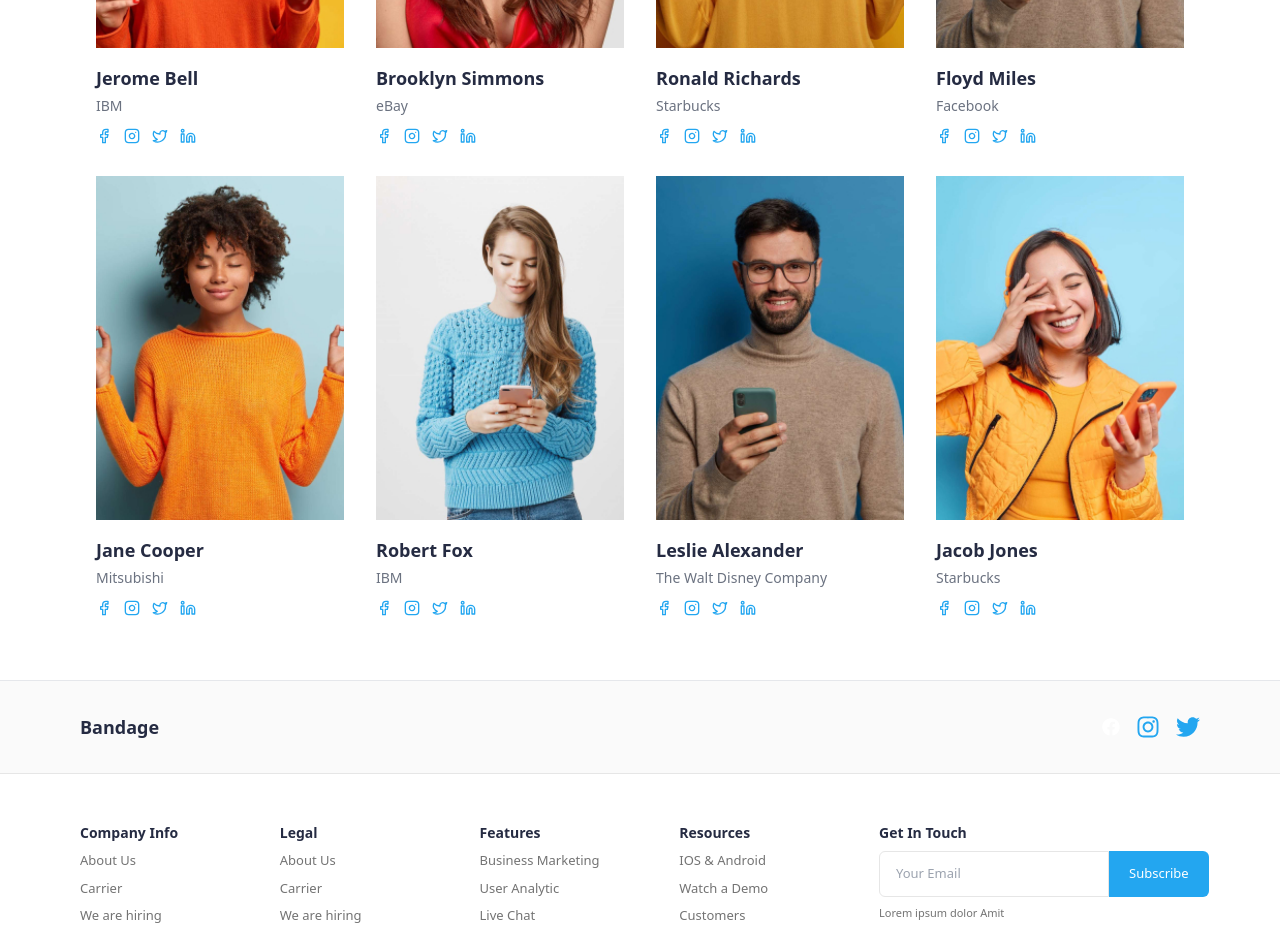
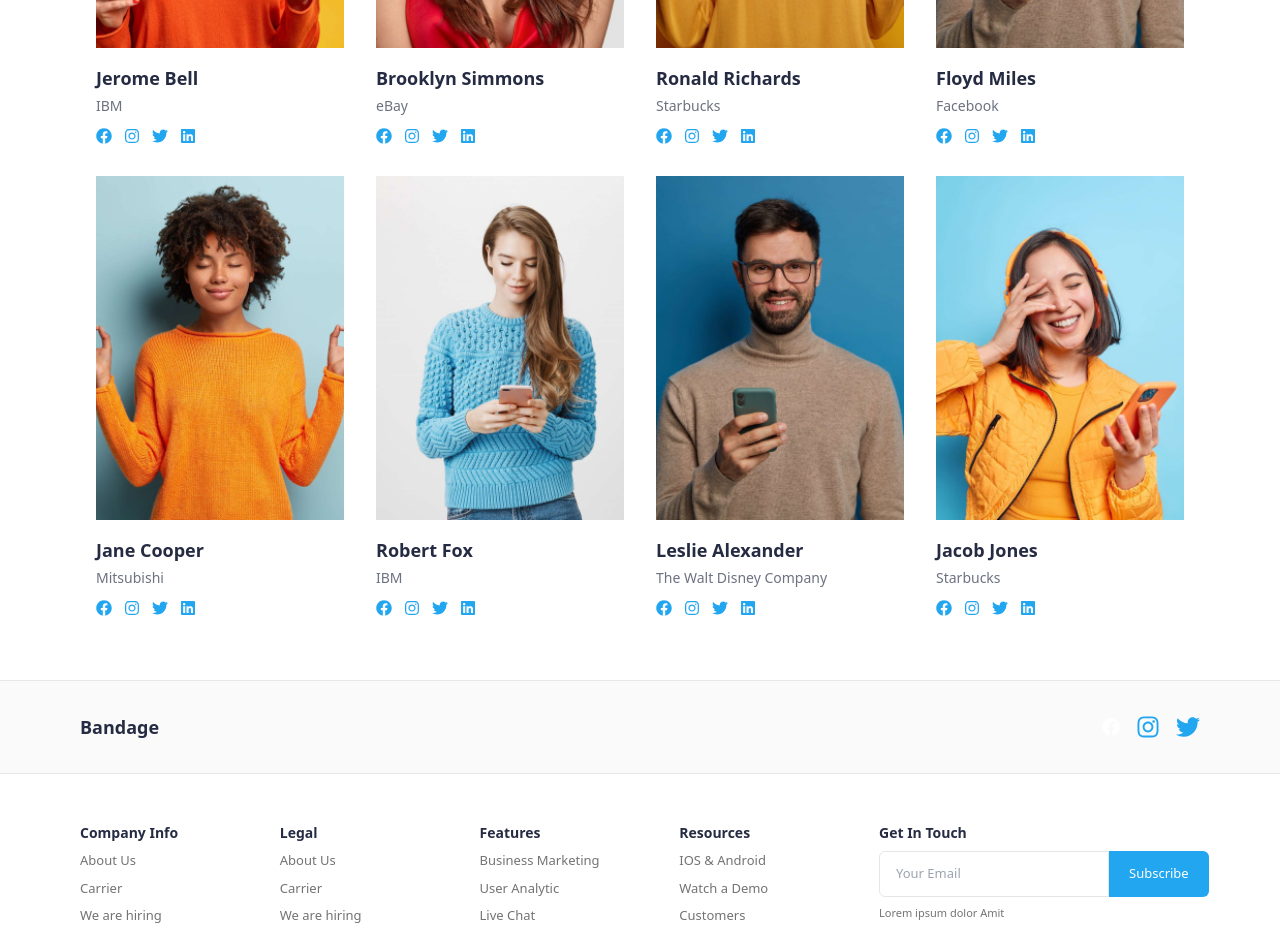
Before and after one commit to tolga-kaymaz/e-commerce, a React (Vite) app: page /team in a window 1280 px wide. Shown: the part 1480-2405 px from the top of the page. Built offline with nearby package versions, Linux system fonts and the light colour scheme; no server answers.

Commit message:
fix team page icons

```diff
--- a/src/pages/TeamPage.jsx
+++ b/src/pages/TeamPage.jsx
@@ -1,6 +1,6 @@
 import { Link } from "react-router-dom"
 import { ChevronRight } from "lucide-react"
-import { Twitter, Facebook, Instagram, Linkedin } from "lucide-react"
+import { FaFacebook, FaInstagram, FaTwitter, FaLinkedin } from "react-icons/fa"
 
  import team1 from "../assets/images/team1.jpg"
 import team2 from "../assets/images/team2.jpg"
@@ -95,16 +95,16 @@ function TeamPage() {
                 <p className="text-sm text-gray-500">{member.company}</p>
                 <div className="flex items-center gap-3 mt-2">
   <a href="https://facebook.com" target="_blank" rel="noreferrer">
-                    <Facebook size={16} className="text-[#23A6F0] hover:opacity-75" />
+    <FaFacebook size={16} className="text-[#23A6F0] hover:opacity-75" />
   </a>
   <a href="https://instagram.com" target="_blank" rel="noreferrer">
-                    <Instagram size={16} className="text-[#23A6F0] hover:opacity-75" />
+    <FaInstagram size={16} className="text-[#23A6F0] hover:opacity-75" />
   </a>
   <a href="https://twitter.com" target="_blank" rel="noreferrer">
-                    <Twitter size={16} className="text-[#23A6F0] hover:opacity-75" />
+    <FaTwitter size={16} className="text-[#23A6F0] hover:opacity-75" />
   </a>
   <a href="https://linkedin.com" target="_blank" rel="noreferrer">
-                    <Linkedin size={16} className="text-[#23A6F0] hover:opacity-75" />
+    <FaLinkedin size={16} className="text-[#23A6F0] hover:opacity-75" />
   </a>
 </div>
               </div>
```
Lines whose indentation alone changed are shown as unchanged.
